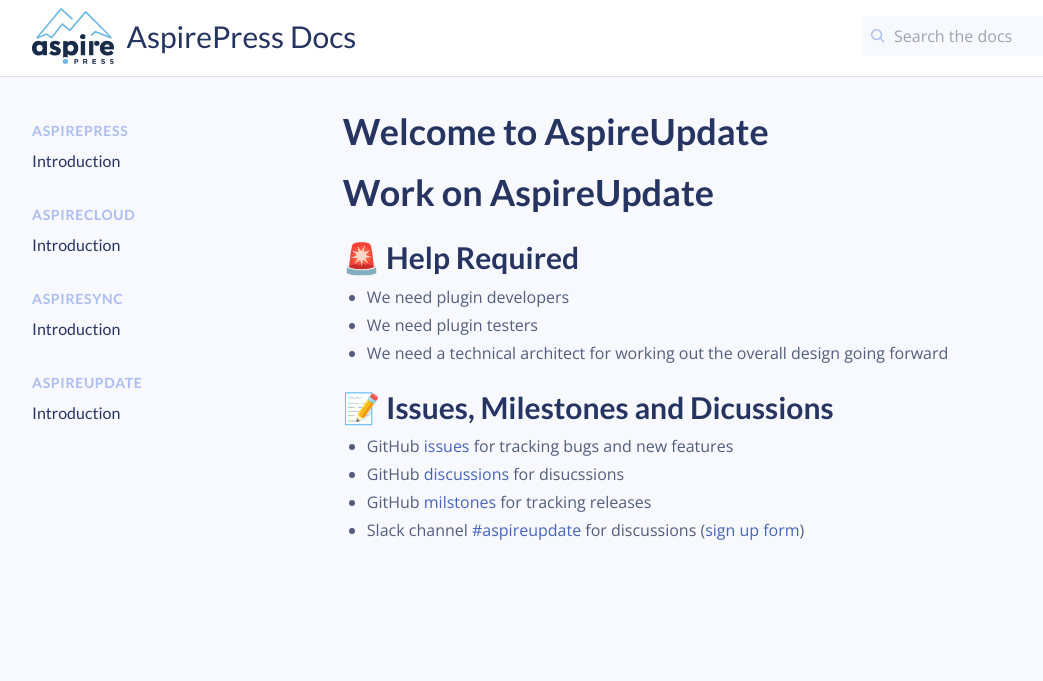
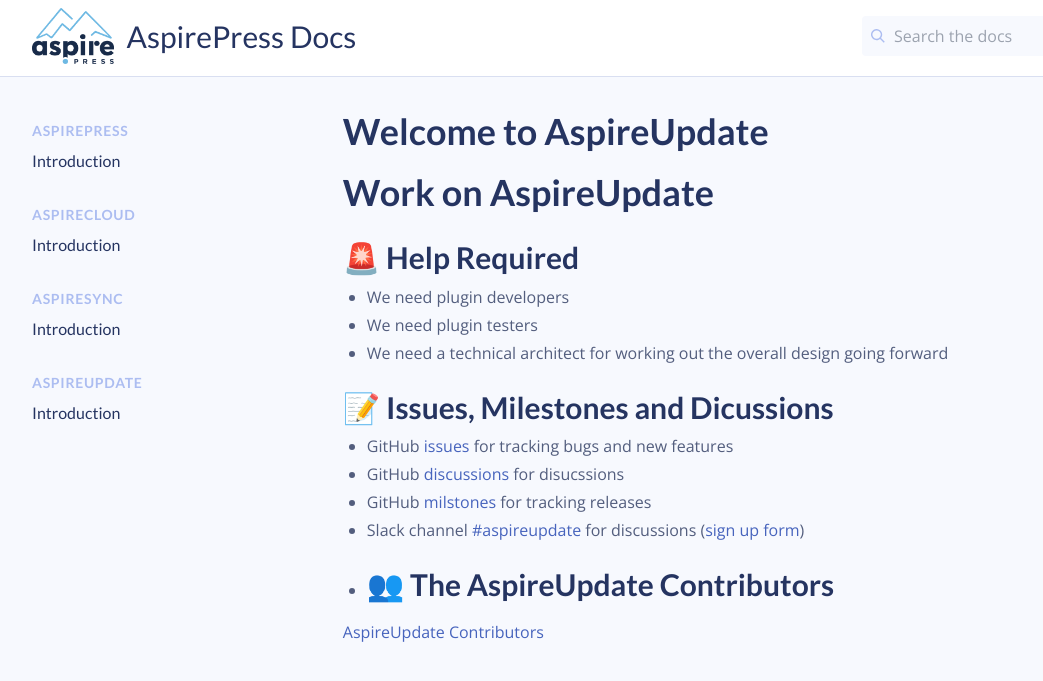
Before and after one commit to aspirepress/documentation, a Jekyll site: the page built from docs/aspireupdate/work.md, in a window 1280 px wide. Shown: the top 681 px of the page, without its empty margins (64-1107 px from the left). Built offline with Jekyll 4.4.1, drawn with Linux system fonts in a browser that asks for light colours; comment, search, counter and statistics services are not loaded.

Commit message:
Update work.md
Signed-off-by: Amnesty AM <37809410+AmnestyAM@users.noreply.github.com>

```diff
--- a/docs/aspireupdate/work.md
+++ b/docs/aspireupdate/work.md
@@ -21,3 +21,7 @@ permalink: /aspireupdate/work/
 - GitHub [discussions](https://github.com/aspirepress/AspireUpdate/discussions) for disucssions
 - GitHub [milstones](https://github.com/aspirepress/AspireUpdate/milestones) for tracking releases
 - Slack channel [#aspireupdate](https://app.slack.com/client/T07Q5LB7W23/C07Q88M2KQF) for discussions ([sign up form](https://aspirepress.org/slack/))
+
+- ## 👥 The AspireUpdate Contributors
+
+[AspireUpdate Contributors](https://github.com/aspirepress/AspireUpdate/graphs/contributors)
```
